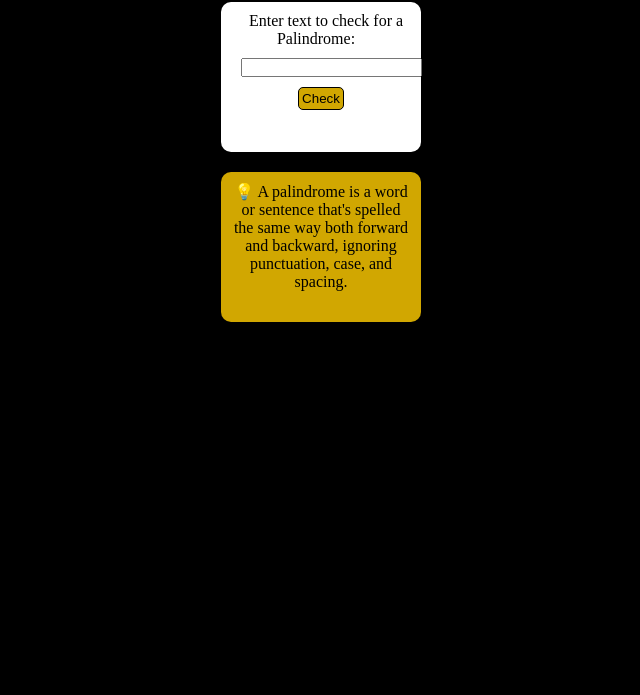
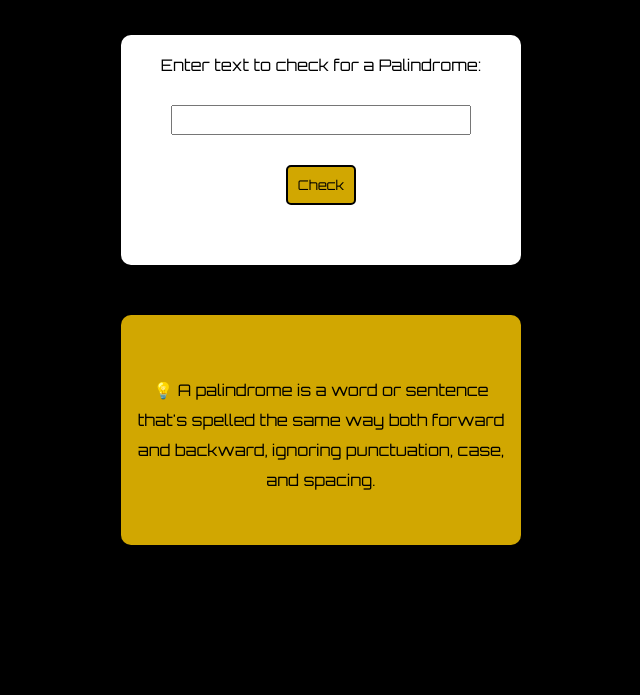
Before and after one commit to 4749-am/fcc-palindrome-checker, a plain HTML site: page index.html in a window 1280 px wide. Shown: the part 105-800 px from the top of the page, without its empty margins (319-959 px from the left). Drawn offline with Linux system fonts and the light colour scheme.

Commit message:
css and readme files updated

```diff
--- a/index.html
+++ b/index.html
@@ -5,6 +5,9 @@
     <meta name="viewport" content="width=device-width, initial-scale=1.0">
     <title>Palindrome Checker</title>
     <link rel="stylesheet" href="styles.css">
+    <link rel="preconnect" href="https://fonts.googleapis.com">
+<link rel="preconnect" href="https://fonts.gstatic.com" crossorigin>
+<link href="https://fonts.googleapis.com/css2?family=Orbitron:wght@400..900&display=swap" rel="stylesheet">
 </head>
 <body>
   <h1>Is it a Palindrome?</h1>
--- a/styles.css
+++ b/styles.css
@@ -13,11 +13,12 @@
 body {
   background-color: var(--black-color);
   color: var(--white-color);
+  font-family: Orbitron, sans-serif;
 }
 
 h1 {
   text-align: center;
-  margin-bottom: 20px;
+  margin-bottom: 50px;
   margin-top: 50px;
 }
 
@@ -25,34 +26,44 @@ h1 {
   background-color: var(--white-color);
   color: var(--black-color);
   text-align: center;
-  width: 200px;
-  height: 150px;
+  width: 400px;
+  height: 230px;
   border-radius: 10px;
   margin: 0 auto;
-  padding: 10px;
+  padding-top: 20px;
 }
 
 label, input {
-  margin: 10px;
+  margin: 30px 0;
+  font-family: Orbitron, sans-serif;
+}
+
+input {
+  width: 300px;
+  height: 30px;
 }
 
 button {
-  padding: 3px;
-  border: 1px solid var(--black-color);
+  display: block;
+  margin: 0 auto;
+  padding: 10px;
+  border: 2px solid var(--black-color);
   border-radius: 5px;
   background-color: var(--yellow-color);
-  margin-bottom: 10px;
+  margin-bottom: 15px;
+  font-family: Orbitron, sans-serif;
 }
 
 #palindrome-definition {
   background-color: var(--yellow-color);
   color: var(--black-color);
   text-align: center;
-  width: 200px;
-  height: 150px;
+  line-height: 30px;
+  width: 400px;
+  height: 230px;
   border-radius: 10px;
   margin: 0 auto;
-  padding: 10px;
-  margin-top: 20px;
+  padding: 60px 15px;
+  margin-top: 50px;
   margin-bottom: 50px;
 }
```
Also changed, not shown: 1 other file.
